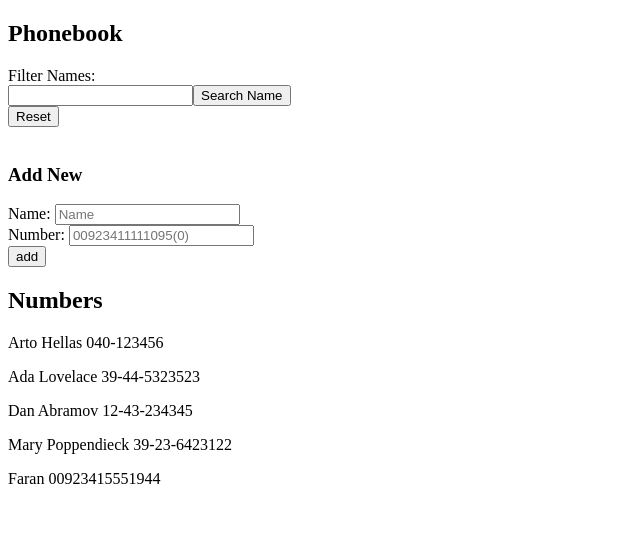
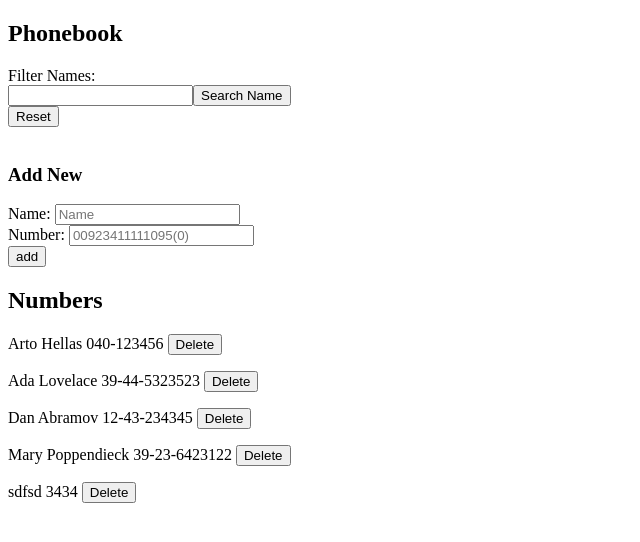
Before and after one commit to F-Saeed/full-stack-open, a React (Vite) app: page / in a window 1280 px wide. Shown: the top 542 px of the page, without its empty margins (0-640 px from the left). Built offline with nearby package versions, Linux system fonts and the light colour scheme; data requests are answered from the project's data file; the HTML template or start-up script is replaced by a standard one.

Commit message:
Delete button not working due to cached request

```diff
--- a/db.json
+++ b/db.json
@@ -21,9 +21,9 @@
       "id": 4
     },
     {
-      "name": "Faran",
-      "number": "00923415551944",
-      "id": 5
+      "name": "sdfsd",
+      "number": "3434",
+      "id": 1673792035050
     }
   ]
 }
--- a/src/App.jsx
+++ b/src/App.jsx
@@ -14,7 +14,7 @@ const App = () => {
   const [filtered, setFiltered] = useState('');
 
   useEffect(() => {
-    services.getAll().then((resp) => setPersons(resp));
+    services.getAllItems().then((resp) => setPersons(resp));
   }, []);
 
   return (
@@ -28,7 +28,7 @@ const App = () => {
         setFiltered={setFiltered}
       />
       <h2>Numbers</h2>
-      <Filtered filtered={filtered} persons={persons} />
+      <Filtered filtered={filtered} persons={persons} setPersons={setPersons} />
     </div>
   );
 };
--- a/src/Functions/services.js
+++ b/src/Functions/services.js
@@ -2,23 +2,29 @@ import axios from 'axios';
 
 const baseURL = 'http://localhost:3000/persons';
 
-const getAll = async () => {
+const getAllItems = async () => {
   const request = axios.get(baseURL);
   return await request.then((resp) => resp.data);
 };
 
-const create = async (newObject) => {
+const createItem = async (newObject) => {
   const request = axios.post(baseURL, newObject);
-  return await request.then((resp) => resp.data);
+  return await request.then((resp) => console.log('create', resp.data));
 };
 
-const update = async (id, newObject) => {
+const updateItem = async (id, newObject) => {
   const request = axios.put(`${baseURL}/${id}`, newObject);
   return await request.then((resp) => resp.data);
 };
 
+const deleteItem = async (id) => {
+  const request = axios.delete(`${baseURL}/${id}`);
+  return await request.then((resp) => resp.data);
+};
+
 export default {
-  getAll,
-  create,
-  update,
+  getAllItems,
+  createItem,
+  updateItem,
+  deleteItem,
 };
--- /dev/null
+++ b/src/components/Delete.jsx
@@ -0,0 +1,20 @@
+// React
+import { useState } from 'react';
+
+// Utility Functions
+import services from '../Functions/services';
+
+const Delete = ({ id, persons, setPersons }) => {
+  const handleClick = () => {
+    setPersons(persons.filter((item) => item.id !== id));
+    services.deleteItem(id);
+  };
+
+  return (
+    <button type='button' onClick={handleClick}>
+      Delete
+    </button>
+  );
+};
+
+export default Delete;
--- a/src/components/Filtered.jsx
+++ b/src/components/Filtered.jsx
@@ -1,4 +1,7 @@
-const Filtered = ({ filtered, persons }) => {
+// Components
+import Delete from './Delete';
+
+const Filtered = ({ filtered, persons, setPersons }) => {
   return (
     <>
       {Array.isArray(filtered) && filtered.length === 0 ? (
@@ -12,7 +15,8 @@ const Filtered = ({ filtered, persons }) => {
       ) : (
         persons.map((item) => (
           <p key={item.id}>
-            {item.name} <span>{item.number}</span>
+            {item.name} <span>{item.number}</span>{' '}
+            <Delete id={item.id} persons={persons} setPersons={setPersons} />
           </p>
         ))
       )}
--- a/src/components/Form.jsx
+++ b/src/components/Form.jsx
@@ -1,10 +1,12 @@
 // React
 import { useState } from 'react';
-import services from '../Functions/services';
 
 // Components
 import Name from './Name';
 import Number from './Number';
+
+// Utility Functions
+import services from '../Functions/services';
 
 const Form = ({ persons, setPersons, setFiltered }) => {
   const [newName, setNewName] = useState('');
@@ -27,14 +29,15 @@ const Form = ({ persons, setPersons, setFiltered }) => {
       '$1-$2-$3'
     );
 
+    services.createItem({ name, number, id: new Date().getTime() });
+
     setPersons(
       persons.concat({
         name,
         number: numberWithDashes,
+        id: new Date().getTime(),
       })
     );
-
-    services.create({ name, number });
 
     setNewName('');
     setNewNumber('');
```
